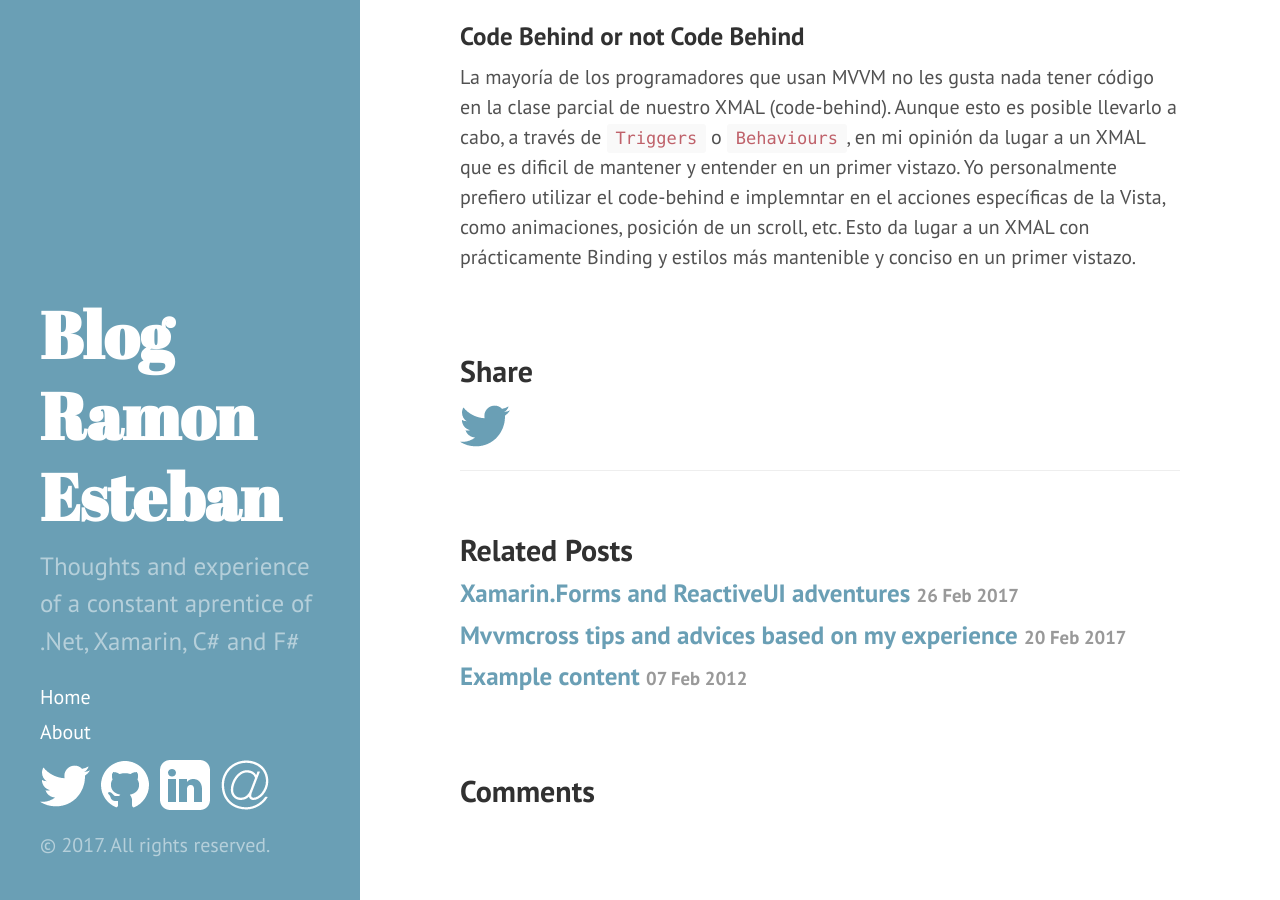
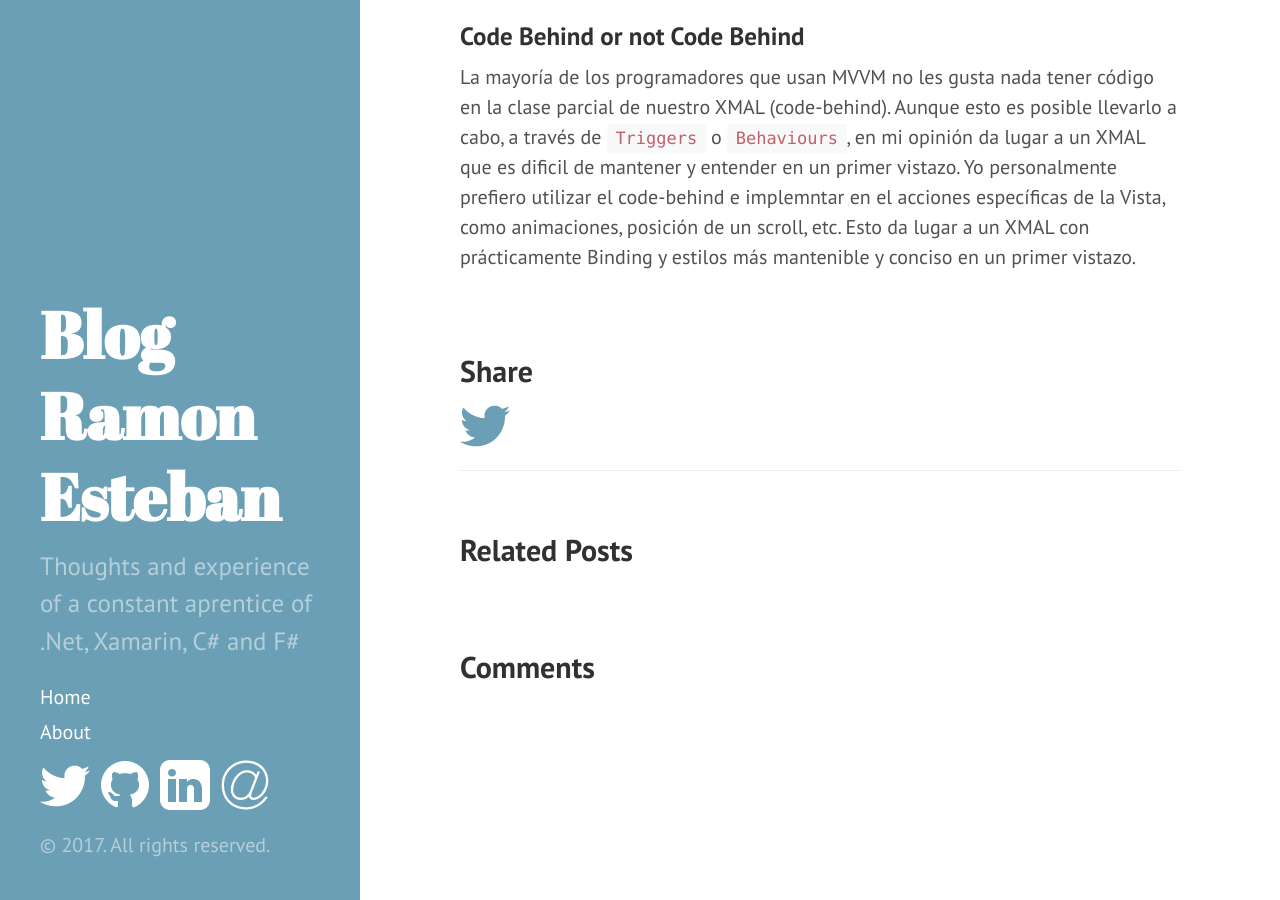
Before and after one commit to ramonesteban78/ramonesteban78.github.io, a Jekyll site: the page built from _posts/2017-03-23-xamarin-forms-and-mvvm.md, in a window 1280 px wide and 900 px high, scrolled down 10829 px. Built offline with Jekyll 4.4.1, drawn with Linux system fonts in a browser that asks for light colours; comment, search, counter and statistics services are not loaded.

Commit message:
Limpiando posts

```diff
--- a/_config.yml
+++ b/_config.yml
@@ -39,9 +39,8 @@ exclude:
   - Gemfile
   - Gemfile.lock
   - _posts/2012-02-06-whats-jekyll.md
+  - _posts/2012-02-07-example-content.md
   - _posts/2013-12-28-introducing-hyde.md
-  - _post/2017-02-20-mvvmcross-tips-advices.1.md
-  - _post/2017-02-26-xamarin-forms-and-reactiveui-adventures-part-1.md
 
 author-image: /public/clint.jpg
 twitter-image: /public/clinttwitter.jpg
```
Also changed, not shown: _posts/2017-02-20-mvvmcross-tips-advices.1.md (deleted, +0 -11 lines), _posts/xamarin-forms-and-reactiveui-adventures-part-1.md (renamed from _posts/2017-02-26-xamarin-forms-and-reactiveui-adventures-part-1.md).
